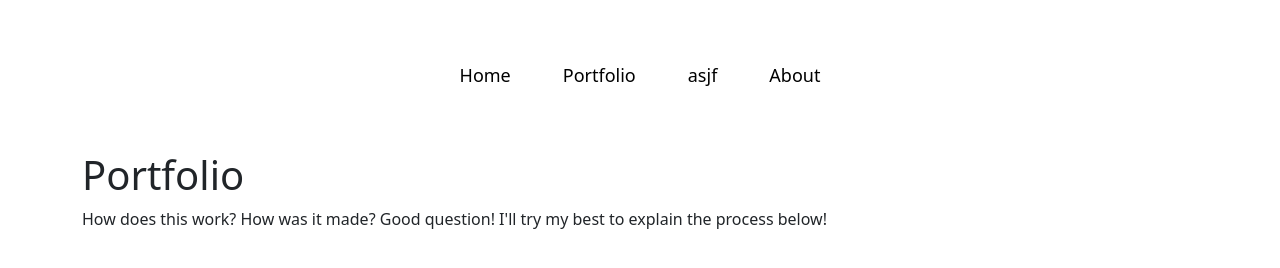
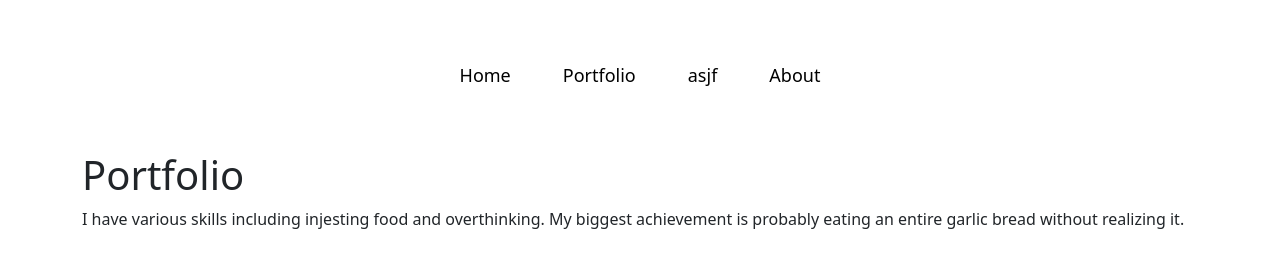
Before and after one commit to BrighamHawkins/website-test, a plain HTML site: page portfolio.html in a window 1280 px wide. Drawn offline with nearby package versions, Linux system fonts and the light colour scheme.

Commit message:
Added description to portfolio

```diff
--- a/portfolio.html
+++ b/portfolio.html
@@ -35,7 +35,7 @@
     <div class="container">
       <section>
         <h1>Portfolio</h1>
-        <p>How does this work? How was it made? Good question! I'll try my best to explain the process below!</p>
+        <p>I have various skills including injesting food and overthinking. My biggest achievement is probably eating an entire garlic bread without realizing it.</p>
       </section>
     </div>
   </main>
```
